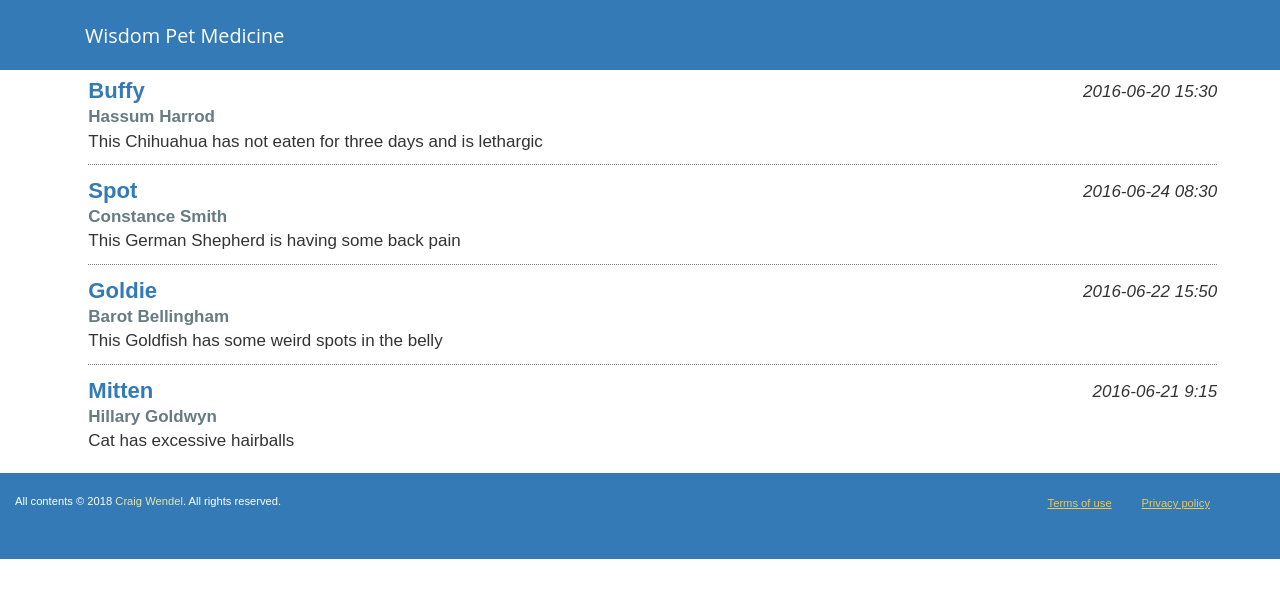
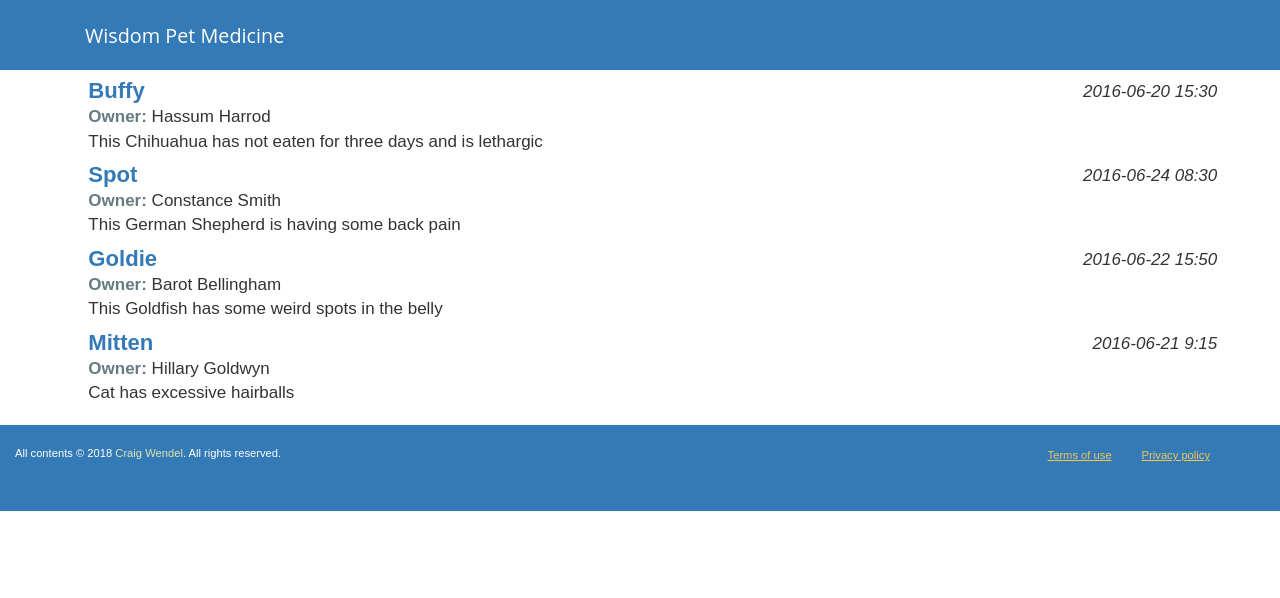
Before and after one commit to craigwendel/react-interface, a React (Create React App) app: page / in a window 1280 px wide. Shown: the top 598 px of the page. Built offline with nearby package versions, Linux system fonts and the light colour scheme.

Commit message:
Separate appointment component and data file. Everything working correctly.

```diff
--- /dev/null
+++ b/src/components/AptList.js
@@ -0,0 +1,21 @@
+import React, { Component } from 'react'
+
+export default class AptList extends Component {
+  render () {
+    return (
+      <div className=''>
+        <li className='pet-item media'>
+          <div className='pet-info media-body'>
+            <span className='pet-name'>{this.props.item.petName}</span>
+            <span className='apt-date pull-right'>{this.props.item.aptDate}</span>
+            <div className='owner-name'><span className='label-item'>Owner: </span>{this.props.item.ownerName}
+            </div>
+            <div className='apt-notes'>
+              {this.props.item.aptNotes}
+            </div>
+          </div>
+        </li>
+      </div>
+    )
+  }
+}
--- a/src/components/MainInterface.js
+++ b/src/components/MainInterface.js
@@ -1,51 +1,19 @@
 import React, {Component} from 'react'
+import AptList from './AptList'
+import data from '../data/data.js'
 
 export default class MainInterface extends Component {
   constructor (props) {
     super(props)
-    this.state = { data: [
-      {
-        petName: 'Buffy',
-        ownerName: 'Hassum Harrod',
-        aptDate: '2016-06-20 15:30',
-        aptNotes: 'This Chihuahua has not eaten for three days and is lethargic'
-      },
-      {
-        petName: 'Spot',
-        ownerName: 'Constance Smith',
-        aptDate: '2016-06-24 08:30',
-        aptNotes: 'This German Shepherd is having some back pain'
-      },
-      {
-        petName: 'Goldie',
-        ownerName: 'Barot Bellingham',
-        aptDate: '2016-06-22 15:50',
-        aptNotes: 'This Goldfish has some weird spots in the belly'
-      },
-      {
-        petName: 'Mitten',
-        ownerName: 'Hillary Goldwyn',
-        aptDate: '2016-06-21 9:15',
-        aptNotes: 'Cat has excessive hairballs'
-      }
-    ]
-    }
+
+    this.state = { myAppointments: data }
   }
+
   render () {
-    let filteredApts = this.state.data
+    let filteredApts = this.state.myAppointments
     filteredApts = filteredApts.map((item, i) => {
       return (
-        <li className='pet-item media' key={i}>
-          <div className='pet-info media-body'>
-            <span className='pet-name'>{filteredApts[i].petName}</span>
-            <span className='apt-date pull-right'>{filteredApts[i].aptDate}</span>
-            <div className='owner-name'><span className='label-item'>{filteredApts[i].ownerName}</span>
-            </div>
-            <div className='apt-notes'>
-              {filteredApts[i].aptNotes}
-            </div>
-          </div>
-        </li>
+        <AptList key={i} item={item} />
       )
     })
 
--- /dev/null
+++ b/src/data/data.js
@@ -0,0 +1,28 @@
+const data = [
+  {
+    petName: "Buffy",
+    ownerName: "Hassum Harrod",
+    aptDate: "2016-06-20 15:30",
+    aptNotes: "This Chihuahua has not eaten for three days and is lethargic"
+  },
+  {
+    petName: "Spot",
+    ownerName: "Constance Smith",
+    aptDate: "2016-06-24 08:30",
+    aptNotes: "This German Shepherd is having some back pain"
+  },
+  {
+    petName: "Goldie",
+    ownerName: "Barot Bellingham",
+    aptDate: "2016-06-22 15:50",
+    aptNotes: "This Goldfish has some weird spots in the belly"
+  },
+  {
+    petName: "Mitten",
+    ownerName: "Hillary Goldwyn",
+    aptDate: "2016-06-21 9:15",
+    aptNotes: "Cat has excessive hairballs"
+  }
+]
+
+export default data
```
